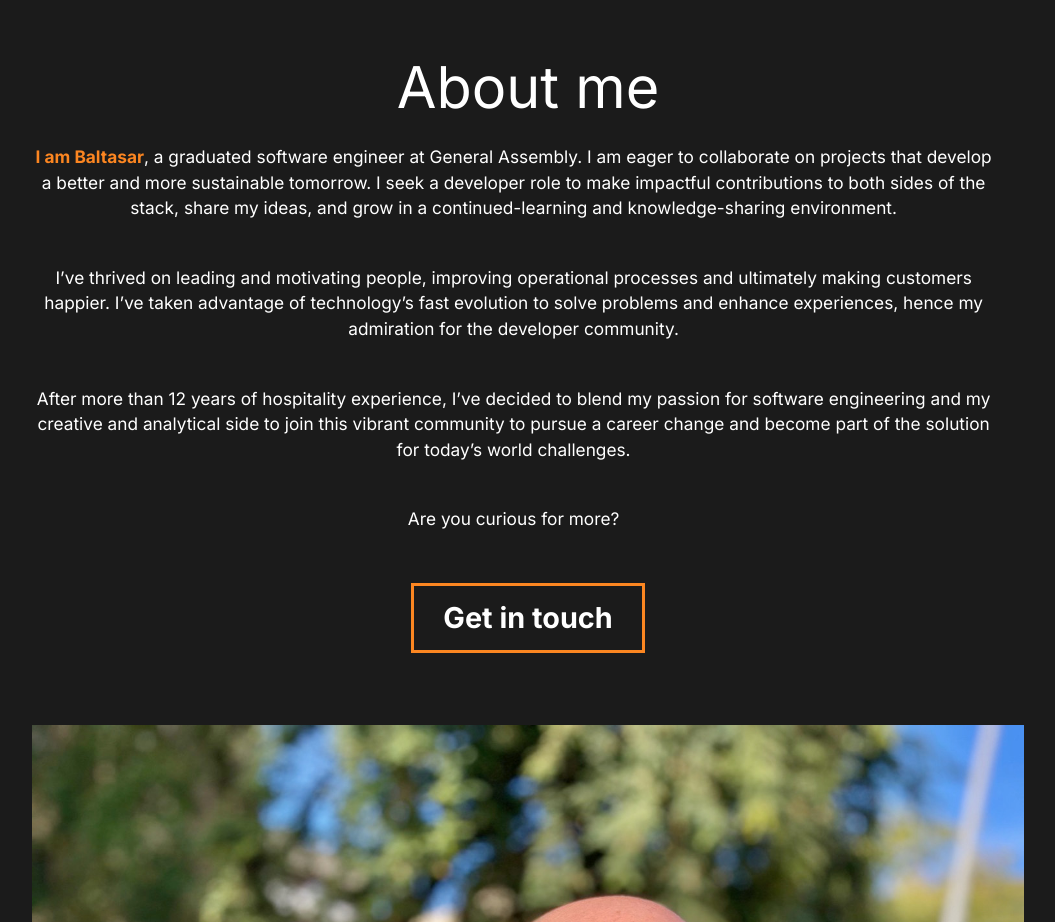
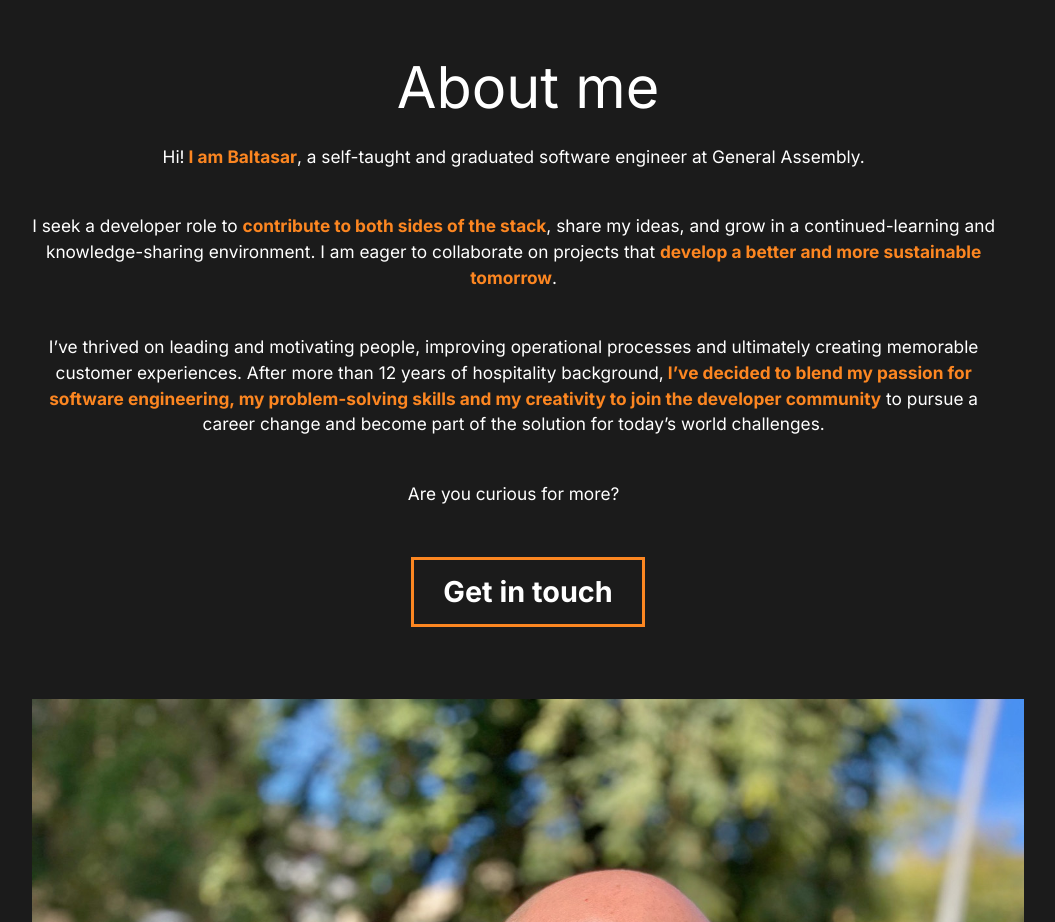
Before and after one commit to Baromeg/baromeg.github.io, a React (Create React App) app: page / in a window 1280 px wide. Shown: the part 820-1742 px from the top of the page, without its empty margins (112-1167 px from the left). Built offline with nearby package versions, Linux system fonts and the light colour scheme; a web font is replaced by a local one.

Commit message:
about content, buttons and contact fixed

```diff
--- a/src/Animation.js
+++ b/src/Animation.js
@@ -41,7 +41,7 @@ export const fade = {
   show: {
     opacity: 1,
     transition: {
-      duration: 4,
+      duration: 2,
       ease: "easeOut",
     },
   },
--- a/src/components/About.js
+++ b/src/components/About.js
@@ -39,30 +39,27 @@ const About = () => {
           >
             <StyledHide>
               <motion.p>
-                <span> I am Baltasar</span>, a graduated software engineer at
-                General Assembly. I am eager to collaborate on projects that
-                develop a better and more sustainable tomorrow. I seek a
-                developer role to make impactful contributions to both sides of
-                the stack, share my ideas, and grow in a continued-learning and
-                knowledge-sharing environment.
+                Hi!<span> I am Baltasar</span>, a self-taught and graduated
+                software engineer at General Assembly.
+              </motion.p>
+            </StyledHide>
+            <StyledHide>
+              <motion.p>
+                I seek a developer role to <span>contribute to both sides of the
+                stack</span>, share my ideas, and grow in a continued-learning and
+                knowledge-sharing environment. I am eager to collaborate on
+                projects that <span>develop a better and more sustainable tomorrow</span>.
               </motion.p>
             </StyledHide>
             <StyledHide>
               <motion.p>
                 I’ve thrived on leading and motivating people, improving
-                operational processes and ultimately making customers happier.
-                I’ve taken advantage of technology’s fast evolution to solve
-                problems and enhance experiences, hence my admiration for the
-                developer community.
-              </motion.p>
-            </StyledHide>
-            <StyledHide>
-              <motion.p>
-                After more than 12 years of hospitality experience, I’ve decided
-                to blend my passion for software engineering and my creative and
-                analytical side to join this vibrant community to pursue a
-                career change and become part of the solution for today’s world
-                challenges.
+                operational processes and ultimately creating memorable customer
+                experiences. After more than 12 years of hospitality background,
+                 <span> I’ve decided to blend my passion for software engineering, my
+                problem-solving skills and my creativity to join the developer
+                community</span> to pursue a career change and become part of the
+                solution for today’s world challenges.
               </motion.p>
             </StyledHide>
           </motion.div>
--- a/src/pages/Contact.js
+++ b/src/pages/Contact.js
@@ -14,7 +14,7 @@ import { FaGithub, FaAt } from "react-icons/fa"
 import { RiMessage2Fill } from "react-icons/ri"
 import { FaSignature } from "react-icons/fa"
 
-const Contact = () => {
+const Contact = (props) => {
   return (
     <StyledContact
       variants={pageAnimation}
@@ -60,13 +60,14 @@ const Contact = () => {
                 <FaSignature /> <span className='placeholder'>Your Name</span>
               </i>{" "}
             </label>
-
+            <label>
             <input
               className='input-field'
               type='text'
               placeholder=''
               name='name'
-            />
+              />
+              </label>
           </Social>
         </StyledHide>
 
@@ -77,13 +78,15 @@ const Contact = () => {
                 <FaAt /> <span className='placeholder'>Your email</span>
               </i>{" "}
             </label>
-
-            <input
+            <label>
+              <input
               className='input-field '
               type='email'
               placeholder=''
               name='_replyto'
             />
+            </label>
+
           </Social>
         </StyledHide>
 
@@ -95,19 +98,20 @@ const Contact = () => {
                 <span className='placeholder'>Your message</span>
               </i>{" "}
             </label>
-
+            <label>
             <textarea
               className='input-field'
               placeholder=''
-              name='text'
+              name='message'
               rows='8'
-            ></textarea>
+              ></textarea>
+            </label>
           </Social>
         </StyledHide>
 
         <StyledButton
           variants={fade}
-          type='button'
+          type='submit'
           // className='button is-large is-info has-text-weight-semibold has-text-link	'
           value='Send'
         >
@@ -171,6 +175,7 @@ const Cards = styled.div`
   justify-content: space-evenly;
   font-size: 6rem;
   width: 29rem;
+  padding-top: 3rem;
   @media (max-width: 1366px) {
     padding-top: 3rem;
   }
@@ -226,7 +231,10 @@ const Card = styled(motion.div)`
     &:hover {
       box-shadow: -1px -1px 3px #3b3b3b, 1px 1px 3px black;
       background-color: transparent;
-      color: #fc8621;
+      svg{
+        color: #fc8621;
+      }
+
     }
     &:focus {
       outline: none;
@@ -372,7 +380,9 @@ const StyledContact = styled(motion.div)`
       font-size: 1.2rem;
 
     }
-
+    @media (max-width: 414px) {
+      padding-left:3rem;
+    }
   }
 
   input,
@@ -462,6 +472,12 @@ const StyledTitle = styled.div`
       /* padding-bottom:2rem; */
     }
     margin-top: 0rem;
+
+    padding-left:3rem;
+    h2 {
+      width: 32rem;
+      /* padding-bottom:2rem; */
+    }
   }
   @media (max-width: 375px) {
     h2 {
--- a/src/pages/MyProjects.js
+++ b/src/pages/MyProjects.js
@@ -919,8 +919,26 @@ const Card = styled(motion.div)`
   }
   #portfoliolink {
     font-size: 40px;
+    box-shadow: -3px -3px 6px #504f4f, 3px 3px 6px black;
+    transition: all 0.2s ease-in-out;
+    cursor: pointer;
+    border-radius: 3px;
+    border: none;
+    padding: 0.5rem 0.5rem 0rem 0.5rem;
     svg {
       color: white;
+    }
+    &:hover {
+      box-shadow: -1px -1px 3px #3b3b3b, 1px 1px 3px black;
+      background-color: transparent;
+      scale: 1;
+    }
+    &:focus {
+      outline: none;
+    }
+    &:active {
+      box-shadow: inset 1px 1px 2px #3b3b3b, inset -1px -1px 2px black;
+      -webkit-tap-highlight-color: transparent;
     }
   }
   :hover {
@@ -929,7 +947,7 @@ const Card = styled(motion.div)`
       scale: 1.2;
     }
     svg {
-      opacity: 0.6;
+      /* opacity: 0.6; */
       scale: 0.8;
     }
   }
--- a/src/styles.js
+++ b/src/styles.js
@@ -17,7 +17,7 @@ export const StyledDescription = styled.div`
     font-weight: lighter;
   }
   p {
-    font-size: 1.5rem;
+    font-size: 1.3rem;
   }
   /* @media (max-width: 1024px) {
     padding-top: 4rem;
```
Also changed, not shown: bundle.js.
